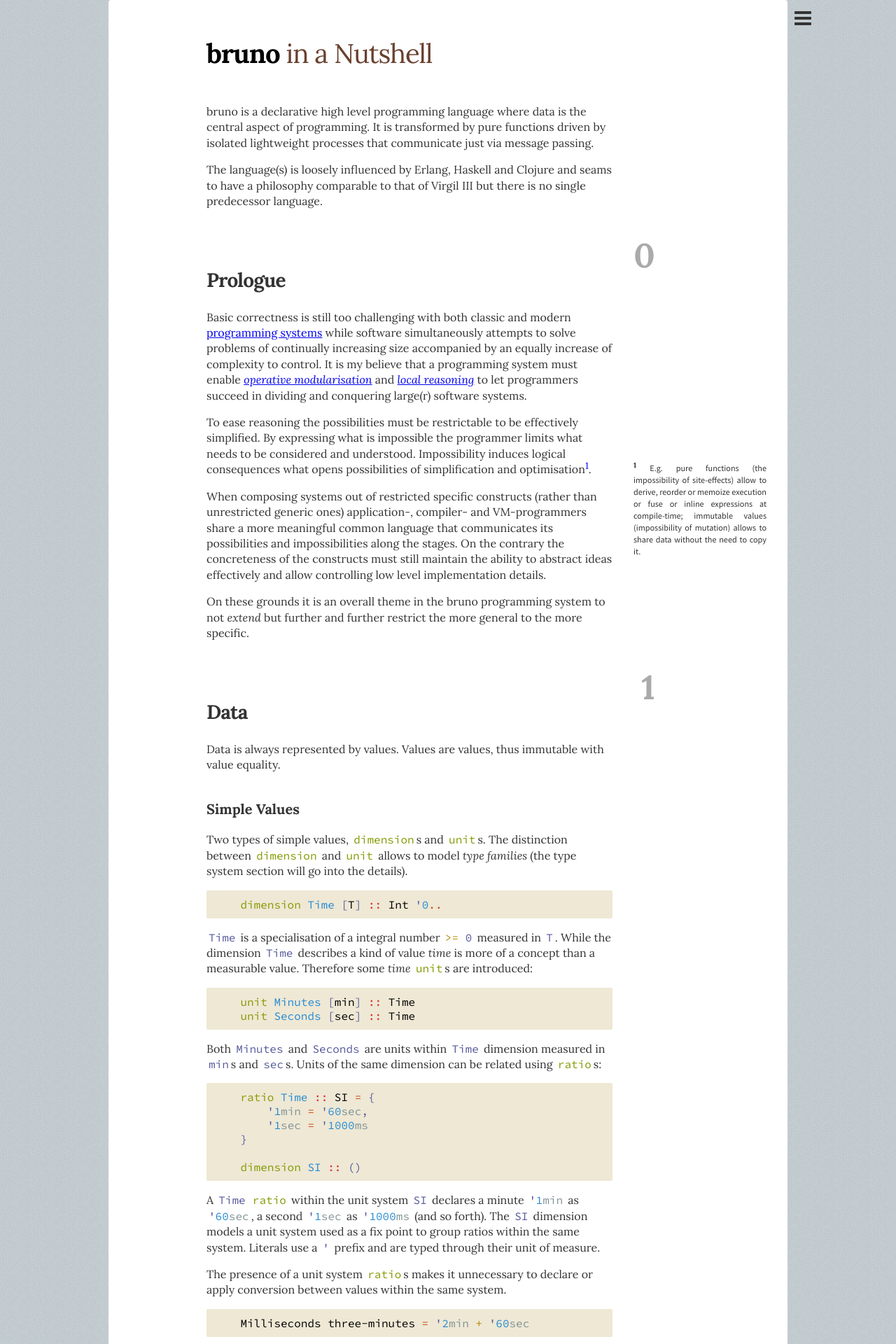
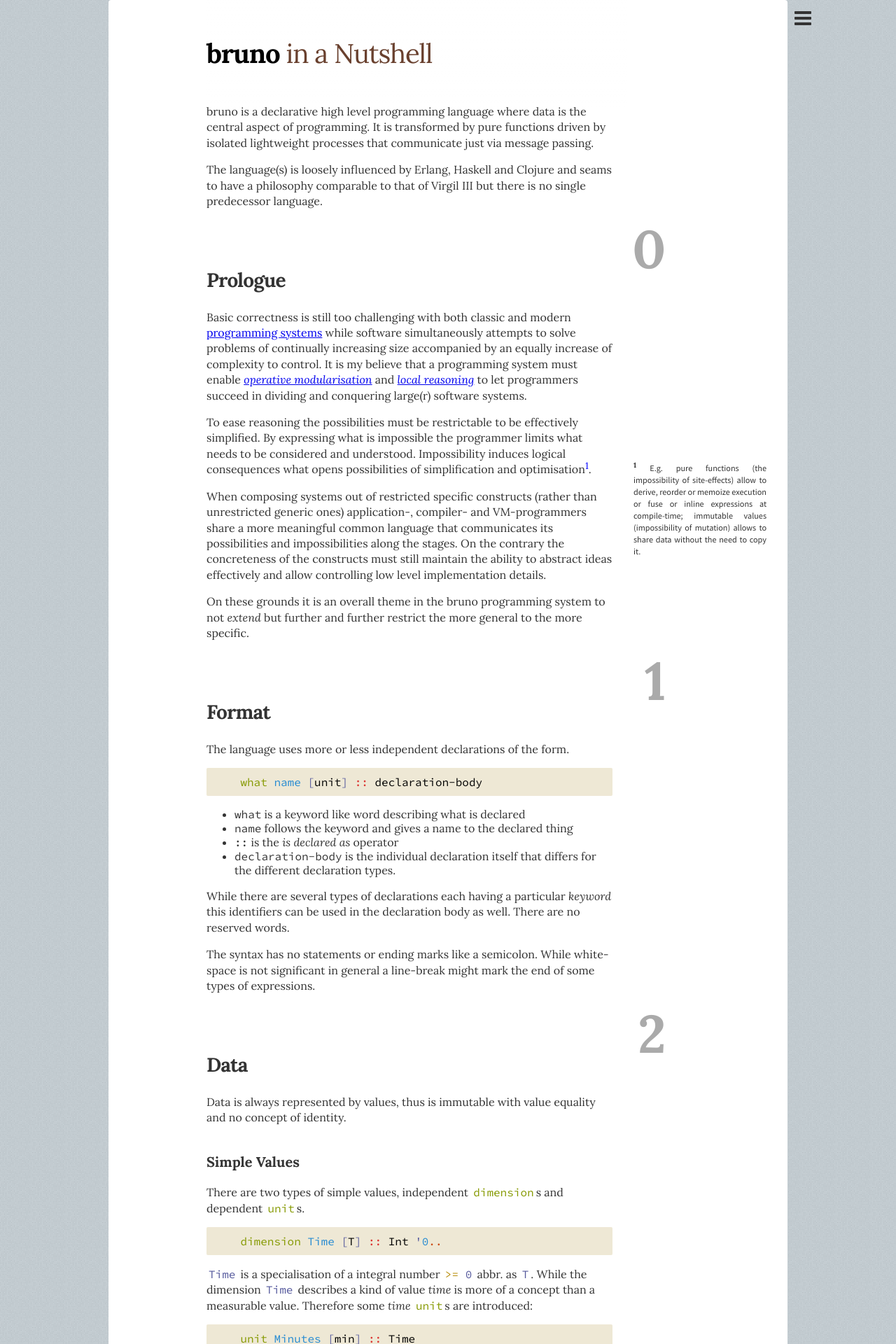
Before and after one commit to bruno-lang/bruno-lang.github.io, a Jekyll site: the page built from in-a-nutshell/index.md, in a window 1280 px wide. Shown: the top 1920 px of the page at 70% size. Built offline with Jekyll 4.4.1, drawn with Linux system fonts in a browser that asks for light colours; nearby versions of some CDN libraries; some of the changed text lies outside the part shown.

Commit message:
format, smaller corrections

```diff
--- a/_layouts/default.html
+++ b/_layouts/default.html
@@ -24,7 +24,7 @@
 function highlight(_, html) {
    return html
 	.replace(/([a-z]+\s+)([-a-zA-Z0-9]+)(\s*(\[[^\]]+\]\s*)?::)/g, "$1<def>$2</def>$3")
-	.replace(/(unit|dimension|data|fn|op|protocol|notation|where|ratio|instances|system|machine|behaviour|val|proc|when|process)(\s|$)/g, '<kw>$1</kw>$2')
+	.replace(/(unit|dimension|data|fn|op|protocol|notation|where|ratio|family|system|machine|behaviour|val|proc|when|process|what)(\s|$)/g, '<kw>$1</kw>$2')
 
 	.replace(/"([^"]*)"/g, '<lit><ind>\"</ind>$1<ind>\"</ind></lit>')
 	.replace(/'([^,. \)\]\t\n\r]+(\.[^,. \)\]\t\n\r]+)?)/g, "<lit><ind>'</ind>$1</lit>")
--- a/assets/css/docs.css
+++ b/assets/css/docs.css
@@ -139,11 +139,11 @@
 		counter-increment: h2;
 		content: counter(h2, decimal);
 		color: #aaa;
-		font-size: 48px;
-		margin-right: -60px;
+		font-size: 2cm;
+		margin-right: -2cm;
 		margin-top: -1em;
-		position: absolute;
-		right: 0;
+		position: relative;
+		float: right;
 	}
 }
 
@@ -154,8 +154,8 @@
 	content h2:before {
 		counter-increment: h2;
 		content: counter(h2, decimal);
-		position: absolute;
-		right: 0;
+		position: relative;
+		float: right;
 		font-size: 3cm;
 		margin-top: -1em;
 		font-weight: normal;
--- a/in-a-nutshell/index.md
+++ b/in-a-nutshell/index.md
@@ -42,18 +42,35 @@
 On these grounds it is an overall theme in the bruno programming system to not
 _extend_ but further and further restrict the more general to the more specific.
 
+## Format
+The language uses more or less independent declarations of the form.
+
+		what name [unit] :: declaration-body
+
+* `what` is a keyword like word describing what is declared
+* `name` follows the keyword and gives a name to the declared thing
+* `::` is the _is declared as_ operator
+* `declaration-body` is the individual declaration itself that differs for the
+  different declaration types.
+
+While there are several types of declarations each having a particular
+_keyword_ this identifiers can be used in the declaration body as well.
+There are no reserved words.
+
+The syntax has no statements or ending marks like a semicolon.
+While white-space is not significant in general a line-break might mark the
+end of some types of expressions.
+
 ## Data
-Data is always represented by values. Values are values, thus immutable with
-value equality.
+Data is always represented by values, thus is immutable with value equality and
+no concept of identity.
 
 ### Simple Values
-Two types of simple values, `dimension`s and `unit`s. The distinction between
-`dimension` and `unit` allows to model _type families_ (the type system section
-will go into the details).
+There are two types of simple values, independent `dimension`s and dependent `unit`s.
 
 		dimension Time [T] :: Int '0..
 
-`Time` is a specialisation of a integral number `>= 0` measured in `T`. While the
+`Time` is a specialisation of a integral number `>= 0` abbr. as `T`. While the
 dimension `Time` describes a kind of value _time_ is more of a concept than a
 measurable value. Therefore some _time_ `unit`s are introduced:
 
@@ -115,13 +132,17 @@
 An array is `Nonempty` when it has at least `1` up to any `*` number of elements. [^no-dependent-typing]
 In contrast to the fix length of arrays we can declare list as:
 
+#### Collections
+Two collection types are supported with special syntax but conceptually they
+are [behaviours](#behaviours).
+A `Sentence` is a _list_ of `Word`s of variable length.
+
 		data Sentence :: [Word]
 
 [^no-dependent-typing]: Note that the [formalism](/glossary/#formalism) is not dependently typed. Its
     concept of (type) shapes is related but less open.
 
-A `Sentence` is a _list_ of `Word`s of variable length. Furthermore sets are
-supported with special syntax.
+Furthermore sets are supported with special syntax.
 
 		data Team :: {Member}
 
@@ -249,10 +270,10 @@
 is the result of the _associate_ `=>` procedure available for any value type.
 It is not a special map syntax but a usual procedure call resulting in a pair.
 
-#### Atoms _("typeless" constant literals)_
+#### Atoms _("type-less" constant literals)_
 Atoms are dimensionless values, conceptually zero-tuples of type `Atom`.
 Different constants are defined by `` ` `` followed by any sequence of
-characters except whitespace.
+characters except white-space.
 
 		[`a `atom `+ `/ `-> ]
 
@@ -364,7 +385,13 @@
 at all) of local variables is not the programmer's burden.
 
 ### Loops
-The primary way to _loop_ is to use recursive functions:
+The primary way to _loop_ is to use build in operators that work on arrays in
+the fashion of
+[APL](http://en.wikipedia.org/wiki/APL_%28programming_language%29) like
+languages like [K](http://en.wikipedia.org/wiki/K_%28programming_language%29).
+The exact operators and syntax haven't been decided yet.
+
+The secondary way to _loop_ is to use recursive functions:
 
 		fn factorial :: Int n -> Int =
 			n == '0 : '1
@@ -376,17 +403,13 @@
 written vice versa `factorial (n - '1) * n` and still be executed without
 consuming stack frames as `*` is such an _annotated_ operation.
 
-Another construct is planed for loops that _do_ something several times or with
-several elements of a collection (imperative _for_ loops). The goal is to find a
-declarative way that does not require accessible (named) mutable state, as
-counters or the current element in a _foreach_ loop.
-
 ### First Class Functions
 Functions are also values, they can appear as parameter and return type of a
 function declaration and be assigned to variables (`where`-clause). Such
 functions are _anonymous_ in the sense that their original name is _lost_.
 
-A function that takes an `Int` and computes a `Bool` has a type of `(Int -> Bool)`.
+For example, a function that takes an `Int` and computes a `Bool` has a type
+of `(Int -> Bool)`.
 
 		fn even :: (Int n -> Bool) = n mod '2 == '0
 
@@ -427,32 +450,15 @@
 a n-tuple of the multiple elements.
 
 		fn multi :: Int a -> Int b -> Int c -> Int
-		fn unified :: (Int, Int, Int) abc -> Int
+		fn uni :: (Int, Int, Int) abc -> Int
 
-Both `multi` and `unified` compute an `Int` from three inputs of type `Int`.
+Both `multi` and `uni` compute an `Int` from three inputs of type `Int`.
 They have a functionally identical signature. This does not mean that everything
 is normalised to one (multiple simple parameters) or the other (one tuple
 parameter) but that an variable amount of parameters can be expressed through
 its tuple equivalent.
 
-		fn each :: T value -> [(T -> Int)] fs -> [Int]
 
-`each` is a function that given a `value` of any type bound to a type variable
-`T` (type variables will be explained shortly) takes as list of functions `fs`
-that operate on the same type `T` to compute a list of the function results
-that is returned. The type variable `T` here could be substituted to any type.
-When using a pair of `(Int, Int)` any function with 2 `Int` parameters or 1
-pair of `(Int, Int)` is possible to use in list of `fs`.
-For example `plus` is such a function:
-
-		fn plus [+] :: Int a -> Int b -> Int
-
-Now `each` can be used like
-
-		('1, '2) each [+, -]
-
-Both functions are called with `'1` and `'2` as arguments resulting in the list
-`['3, '1]`.
 
 ## Abstractions
 
@@ -776,7 +782,7 @@
 
 The form is tagged as a `` `date ``, followed by a date value in three components.
 The tag hints what types are expected/checked for the following elements. The
-binding between tag and type is done itself as a tagged form in the namespace.
+binding between tag and type is done itself as a tagged form in the library or
 
 		(`use `date Date)
 
@@ -861,7 +867,7 @@
 		val @refers-to-Int :: Int
 
 Key constants start with a `@` followed by any sequence of characters except
-whitespace and `,`. Yet to avoid confusion with a key type the key constant name
+white-space and `,`. Yet to avoid confusion with a key type the key constant name
 cannot start with a upper case letter.
 The type `@Int` is the type of a key being a _path_ to `Int` values
 while `@int` is a key named `int`.
```
Also changed, not shown: other parts of in-a-nutshell/index.md (+15 -15 lines).
